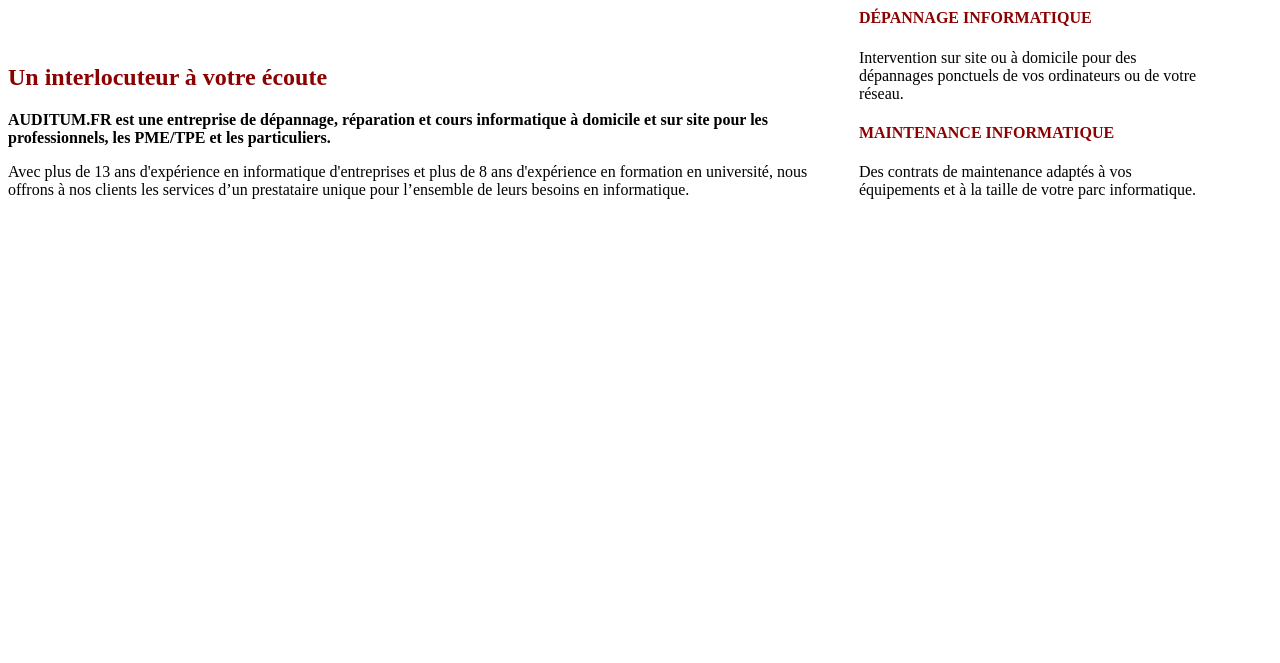
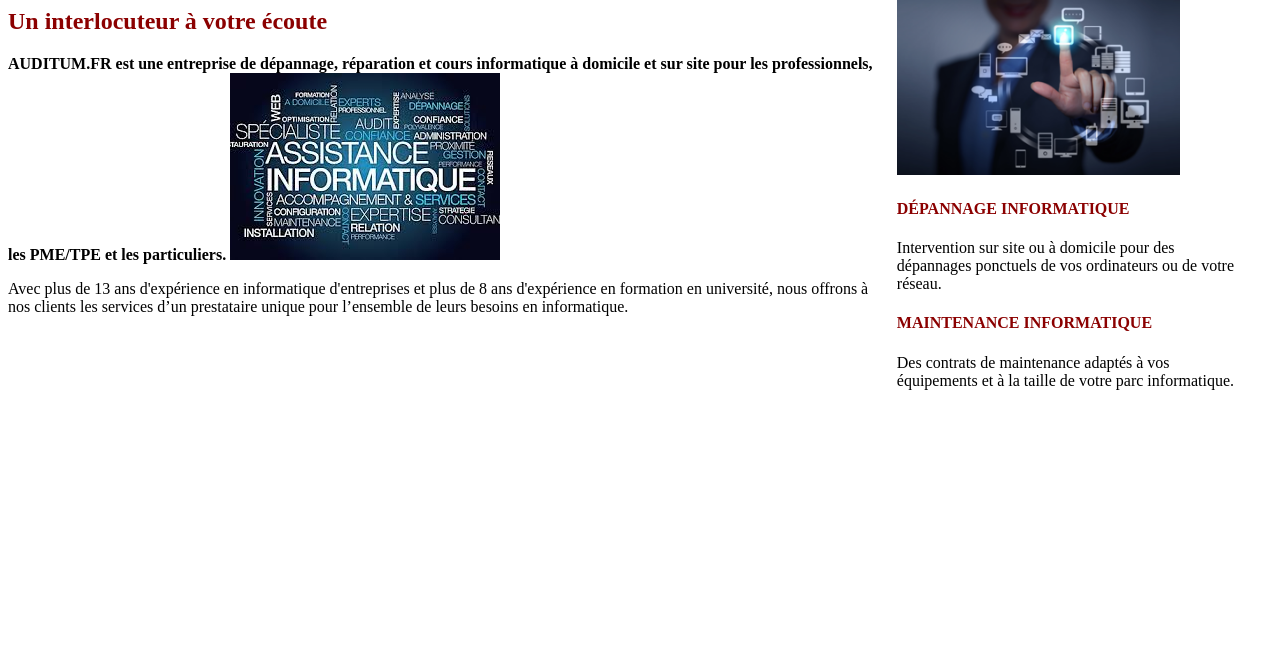
Before and after one commit to laporreta/test-projet-collaboratif, a plain HTML site: page index.html in a window 1280 px wide. Shown: the part 137-800 px from the top of the page. Drawn offline with Linux system fonts and the light colour scheme.

Commit message:
add images

```diff
--- a/css/style.css
+++ b/css/style.css
@@ -27,9 +27,14 @@ main, aside {
 }
 
 main {
-    width:67%;
+    width:70%;
+    vertical-align: top;
 }
 
 aside {
     width:28%;
 }
+
+aside img {
+    width: 80%;
+}
--- a/index.html
+++ b/index.html
@@ -21,13 +21,16 @@
         </nav>
     </header>
     <main>
+
         <h2>Un interlocuteur à votre écoute</h2>
         <strong>AUDITUM.FR est une entreprise de dépannage, réparation et cours informatique à domicile et sur site pour les professionnels,
         les PME/TPE et les particuliers.</strong>
+        <img src="img/assistance.jpg" alt="assistance">
         <p>Avec plus de 13 ans d'expérience en informatique d'entreprises et plus de 8 ans d'expérience en formation en université,
         nous offrons à nos clients les services d’un prestataire unique pour l’ensemble de leurs besoins en informatique.</p>
     </main>
     <aside>
+        <img src="img/infogerance.png" alt="infogérance">
         <h4>dépannage informatique</h4>
         <p>Intervention sur site ou à domicile pour des dépannages ponctuels de vos ordinateurs ou de votre réseau.</p>
         <h4>Maintenance informatique</h4>
```
Also changed, not shown: img/assistance.jpg (added), img/infogerance.png (added).
